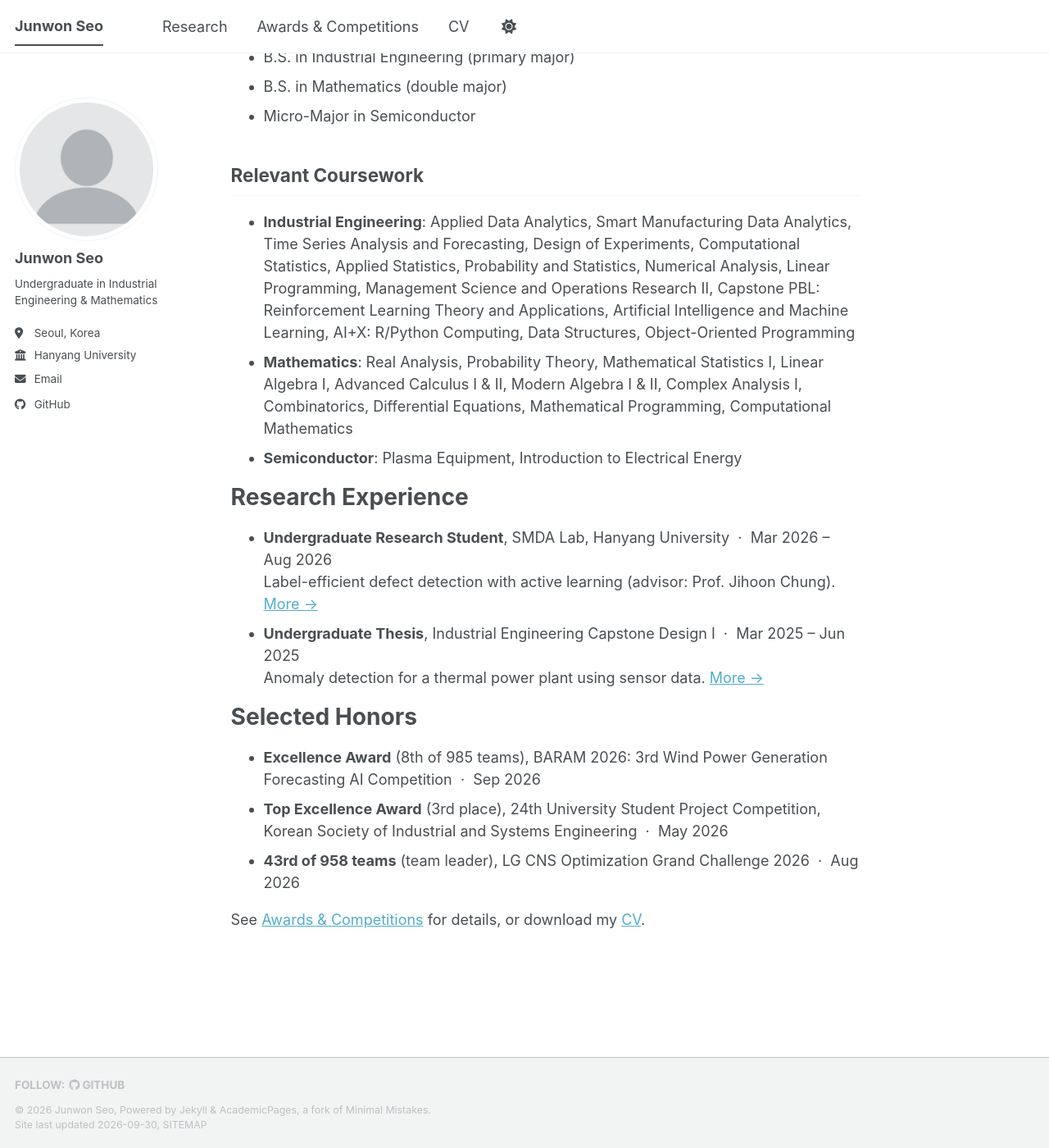
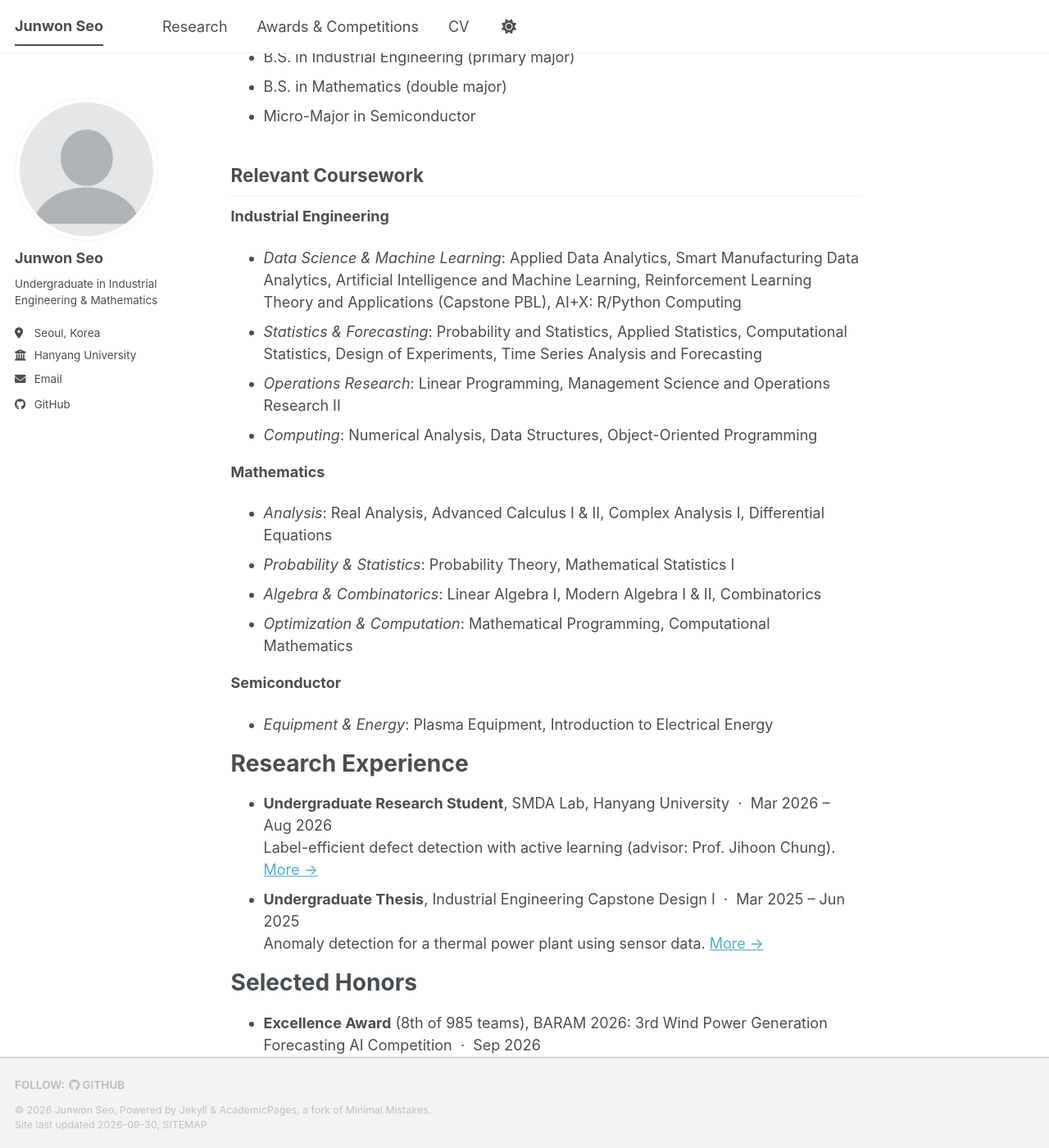
Before and after one commit to galashow3/galashow3.github.io, a Jekyll site: the page built from _pages/about.md, in a window 1280 px wide and 1400 px high, scrolled down 635 px. Shown: the whole window at 82% size. Built offline with Jekyll 4.4.1, drawn with Linux system fonts in a browser that asks for light colours; a style sheet for code colours, icons or effects is not loaded.

Commit message:
Group coursework by field within each major
Co-Authored-By: Claude Opus 5.5 <noreply@anthropic.com>
Claude-Session: https://claude.ai/code/session_01R7HUdYsjbuw5W7w4jBmyH5

```diff
--- a/_pages/about.md
+++ b/_pages/about.md
@@ -27,10 +27,23 @@ Education
 
 Relevant Coursework
 ------
+**Industrial Engineering**
 
-- **Industrial Engineering**: Applied Data Analytics, Smart Manufacturing Data Analytics, Time Series Analysis and Forecasting, Design of Experiments, Computational Statistics, Applied Statistics, Probability and Statistics, Numerical Analysis, Linear Programming, Management Science and Operations Research II, Capstone PBL: Reinforcement Learning Theory and Applications, Artificial Intelligence and Machine Learning, AI+X: R/Python Computing, Data Structures, Object-Oriented Programming
-- **Mathematics**: Real Analysis, Probability Theory, Mathematical Statistics I, Linear Algebra I, Advanced Calculus I & II, Modern Algebra I & II, Complex Analysis I, Combinatorics, Differential Equations, Mathematical Programming, Computational Mathematics
-- **Semiconductor**: Plasma Equipment, Introduction to Electrical Energy
+- *Data Science & Machine Learning*: Applied Data Analytics, Smart Manufacturing Data Analytics, Artificial Intelligence and Machine Learning, Reinforcement Learning Theory and Applications (Capstone PBL), AI+X: R/Python Computing
+- *Statistics & Forecasting*: Probability and Statistics, Applied Statistics, Computational Statistics, Design of Experiments, Time Series Analysis and Forecasting
+- *Operations Research*: Linear Programming, Management Science and Operations Research II
+- *Computing*: Numerical Analysis, Data Structures, Object-Oriented Programming
+
+**Mathematics**
+
+- *Analysis*: Real Analysis, Advanced Calculus I & II, Complex Analysis I, Differential Equations
+- *Probability & Statistics*: Probability Theory, Mathematical Statistics I
+- *Algebra & Combinatorics*: Linear Algebra I, Modern Algebra I & II, Combinatorics
+- *Optimization & Computation*: Mathematical Programming, Computational Mathematics
+
+**Semiconductor**
+
+- *Equipment & Energy*: Plasma Equipment, Introduction to Electrical Energy
 
 Research Experience
 ======
```
Also changed, not shown: 1 other file.
